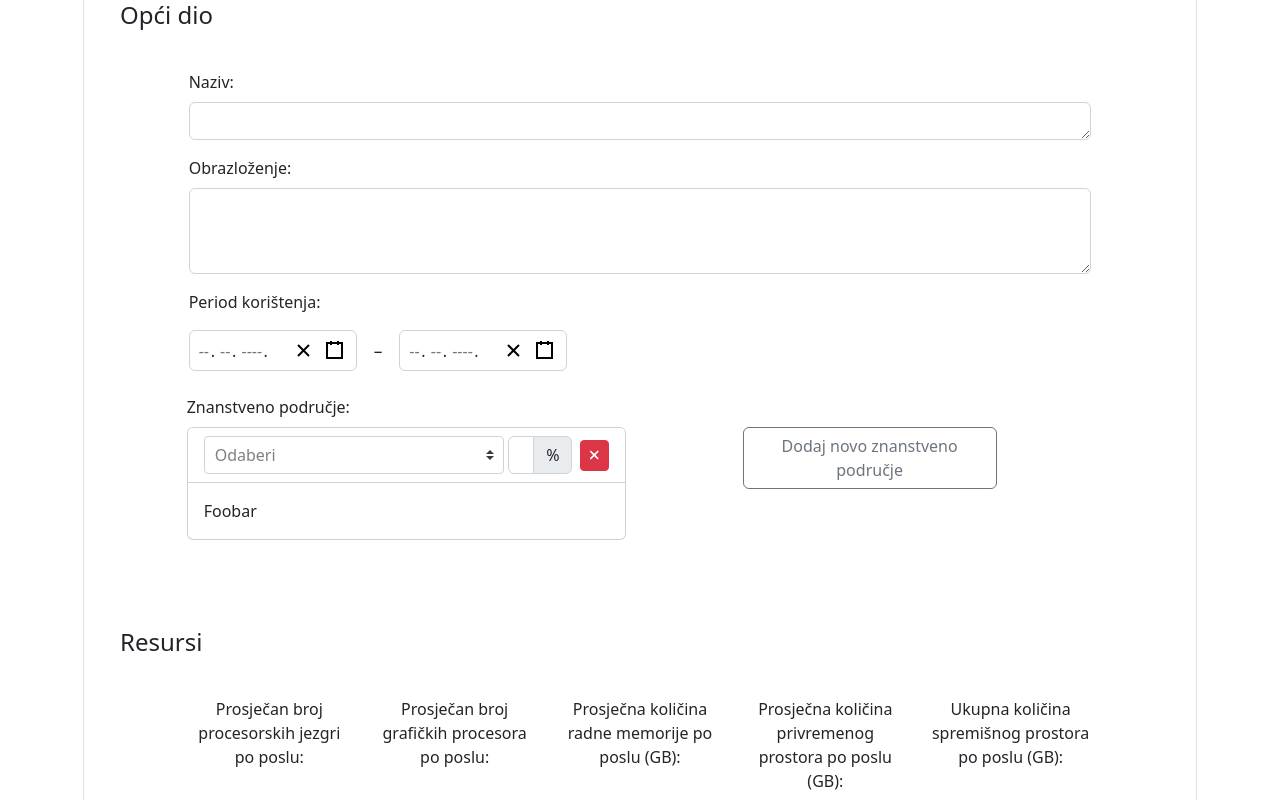
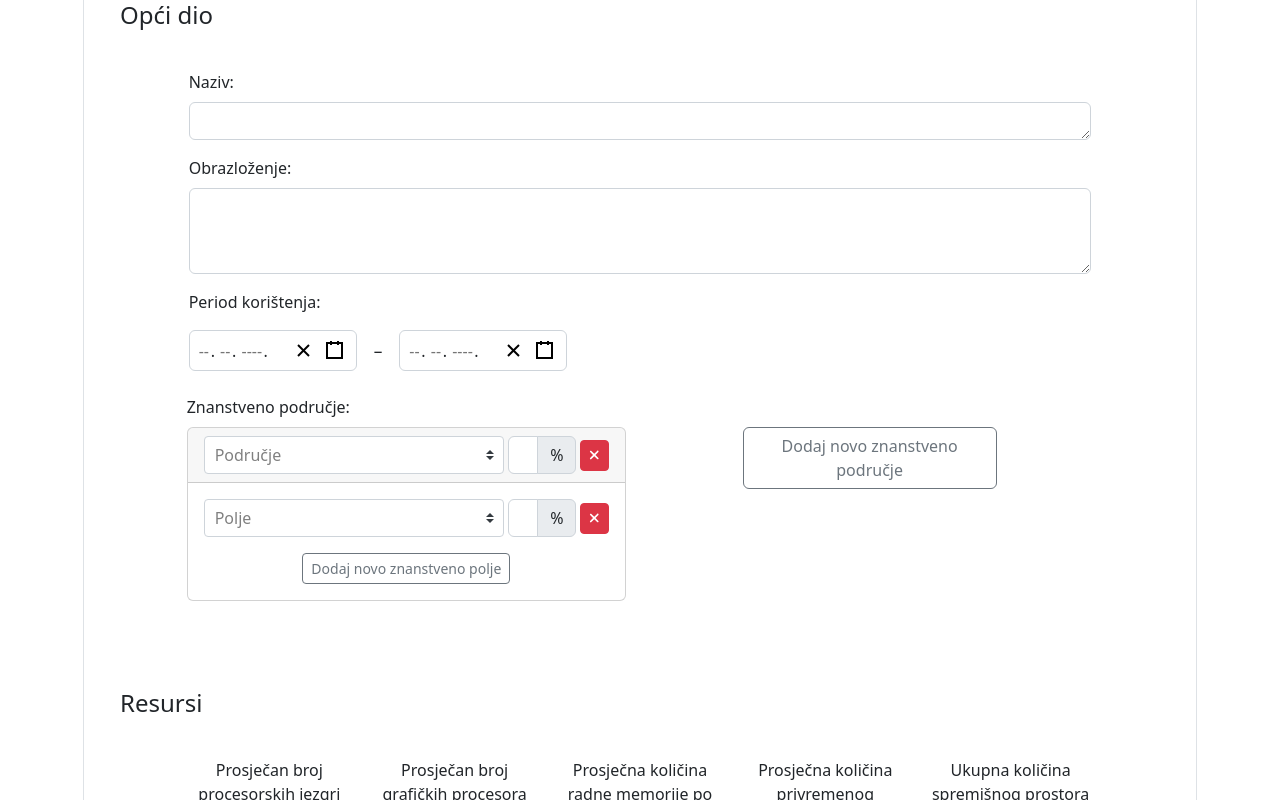
Before and after one commit to vrdel/hrzoo-hpc-users-front, a React (Vite) app in the folder hrzoosignup/frontend/: page /ui/novi-zahtjev/zavrsni-rad in a window 1280 px wide. Shown: the part 429-1229 px from the top of the page. Built offline with nearby package versions, Linux system fonts and the light colour scheme.

Commit message:
initial scientific fields selection

```diff
--- a/hrzoosignup/frontend/src/pages/new-requests/general.jsx
+++ b/hrzoosignup/frontend/src/pages/new-requests/general.jsx
@@ -39,7 +39,15 @@ const GeneralRequest = () => {
       requestResourceType: '',
       nSlotsCPU: '', nSlotsGPU: '', nRAM: '', nTempGB: '', nDiskGB: '',
       scientificDomain: [
-        {'name': '', 'percent': '', 'scientificfields': []},
+        {
+          'name': '',
+          'percent': '',
+          'scientificfields': [
+            {
+              'name': '', 'percent': ''
+            }
+          ]
+        },
       ]
     }
   });
@@ -183,7 +191,7 @@ const GeneralFields = ({control, errors, handleSubmit}) => {
             {
               fields.map((item, index) => (
                 <>
-                  <Col className="mb-3" md={{size: 5}} key={item.id}>
+                  <Col className="mb-3" md={{size: 5}}>
                     <ScientificDomain control={control} index={index} item={item} remove={remove} />
                   </Col>
                   {
@@ -218,7 +226,7 @@ const ScientificDomain = ({control, index, item, remove}) => {
 
   return (
     <Card key={item.id}>
-      <CardHeader className="d-inline-flex align-items-center bg-white">
+      <CardHeader className="d-inline-flex align-items-center">
         <Controller
           name={`scientificDomain.${index}.name`}
           control={control}
@@ -230,7 +238,7 @@ const ScientificDomain = ({control, index, item, remove}) => {
               forwardedRef={field.ref}
               id="scientificDomain"
               options={buildOptionsFromArray(listScientificDomain)}
-              placeholder="Odaberi"
+              placeholder="Područje"
             />
           }
         />
@@ -257,20 +265,79 @@ const ScientificDomain = ({control, index, item, remove}) => {
           size="sm"
           color="danger"
           type="button"
-          className="ms-2"
+          className="ms-1"
           onClick={() => remove(index)}
         >
           <FontAwesomeIcon icon={faTimes}/>
         </Button>
       </CardHeader>
-      <CardBody>
-        Foobar
+      <CardBody >
+        <Row noGutters >
+          <Col className="d-inline-flex align-items-center">
+            <ScientificFields control={control} index={index} />
+            <InputGroup>
+              <Controller
+                name={`scientificDomain.${index}.scientificfields.0.name`}
+                aria-label="scientificField"
+                control={control}
+                rules={{required: true}}
+                render={ ({field}) =>
+                  <Input
+                    {...field}
+                    className="ms-1 form-control text-center"
+                    placeholder="Udio"
+                    type="number"
+                  />
+                }
+              />
+              <InputGroupText>
+                %
+              </InputGroupText>
+            </InputGroup>
+            <Button
+              size="sm"
+              color="danger"
+              className="ms-1"
+              type="button"
+              onClick={() => remove(index)}
+            >
+              <FontAwesomeIcon icon={faTimes}/>
+            </Button>
+          </Col>
+        </Row>
+        <Row noGutters>
+          <Col className="text-center">
+            <Button className="mt-3" size="sm" outline color="secondary" onClick={() =>
+              append({'name': '', 'percent': '', 'scientificfields': []})}>
+              Dodaj novo znanstveno polje
+            </Button>
+          </Col>
+        </Row>
       </CardBody>
     </Card>
   )
 }
 
-const ScientificFields = () => {
+const ScientificFields = ({control, index}) => {
+  const { mapDomainsToFields, listScientificDomain, buildOptionsFromArray } = useContext(SharedData);
+
+  return (
+    <Controller
+      name={`scientificDomain.${index}.name`}
+      control={control}
+      rules={{required: true}}
+      render={ ({field}) =>
+        <CustomReactSelect
+          aria-label="scientificDomain"
+          controlWidth="300px"
+          forwardedRef={field.ref}
+          id="scientificDomain"
+          options={buildOptionsFromArray(mapDomainsToFields['TEHNIČKE ZNANOSTI'])}
+          placeholder="Polje"
+        />
+      }
+    />
+  )
 }
 
 
```
